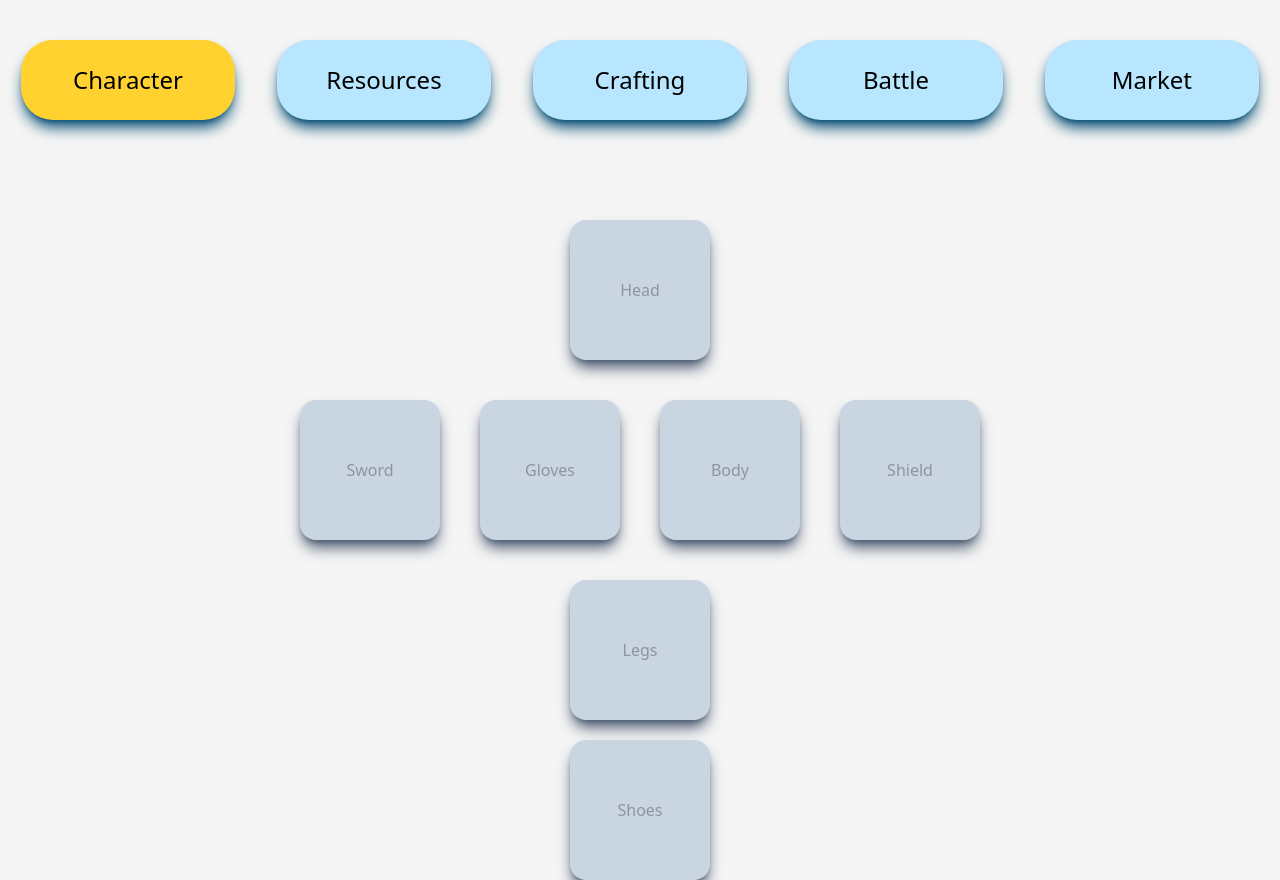
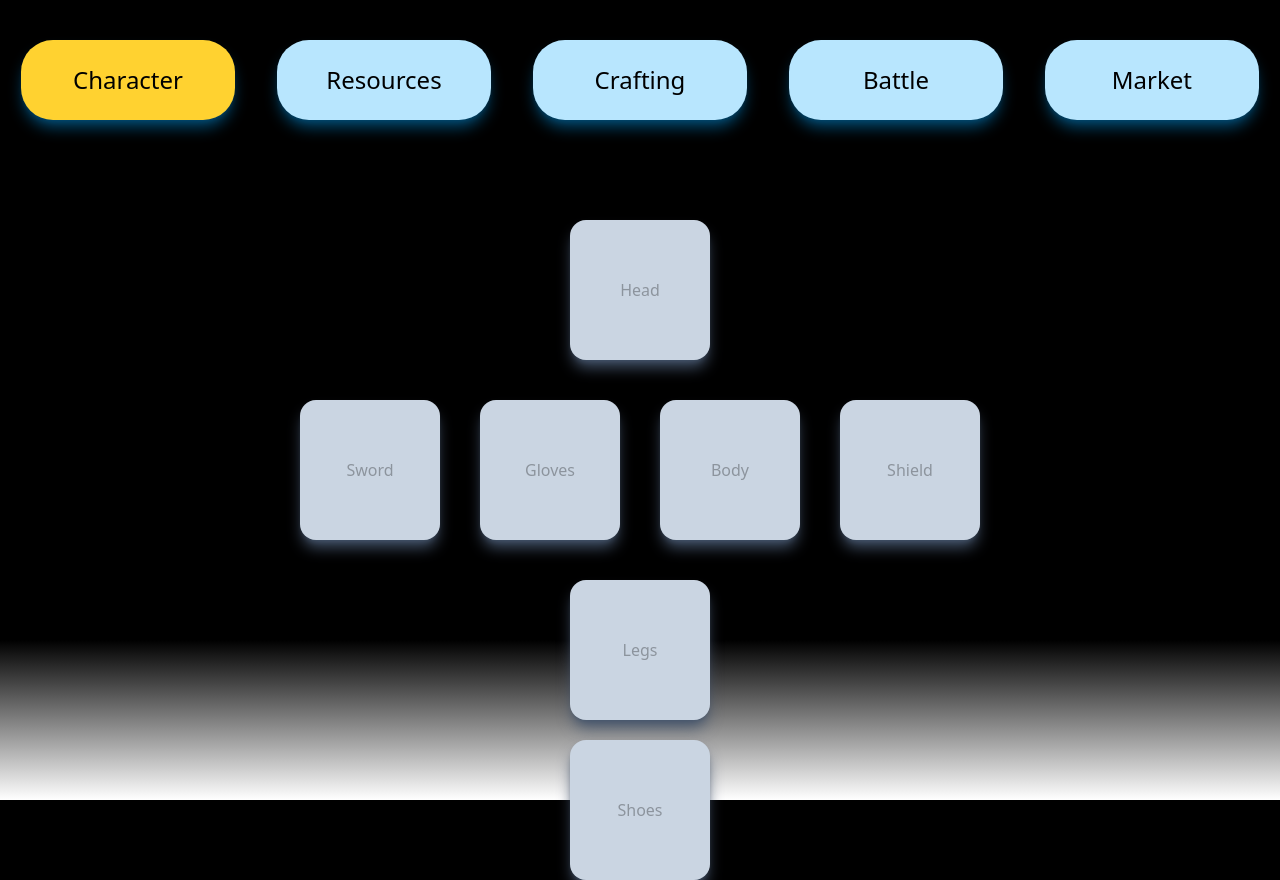
Before and after one commit to atsoc1993/avmRS, a React (Vite) app in the folder rs/: page / in a window 1280 px wide. Built offline with nearby package versions, Linux system fonts and the light colour scheme.

Commit message:
Still deciding on bg color

```diff
--- a/rs/src/index.css
+++ b/rs/src/index.css
@@ -4,5 +4,5 @@ body, html, #root {
   height: 100%;
   width: 100%;
   user-select: none;
-  background-color: whitesmoke;
+  background: linear-gradient(black 80%, white);
 }
```
